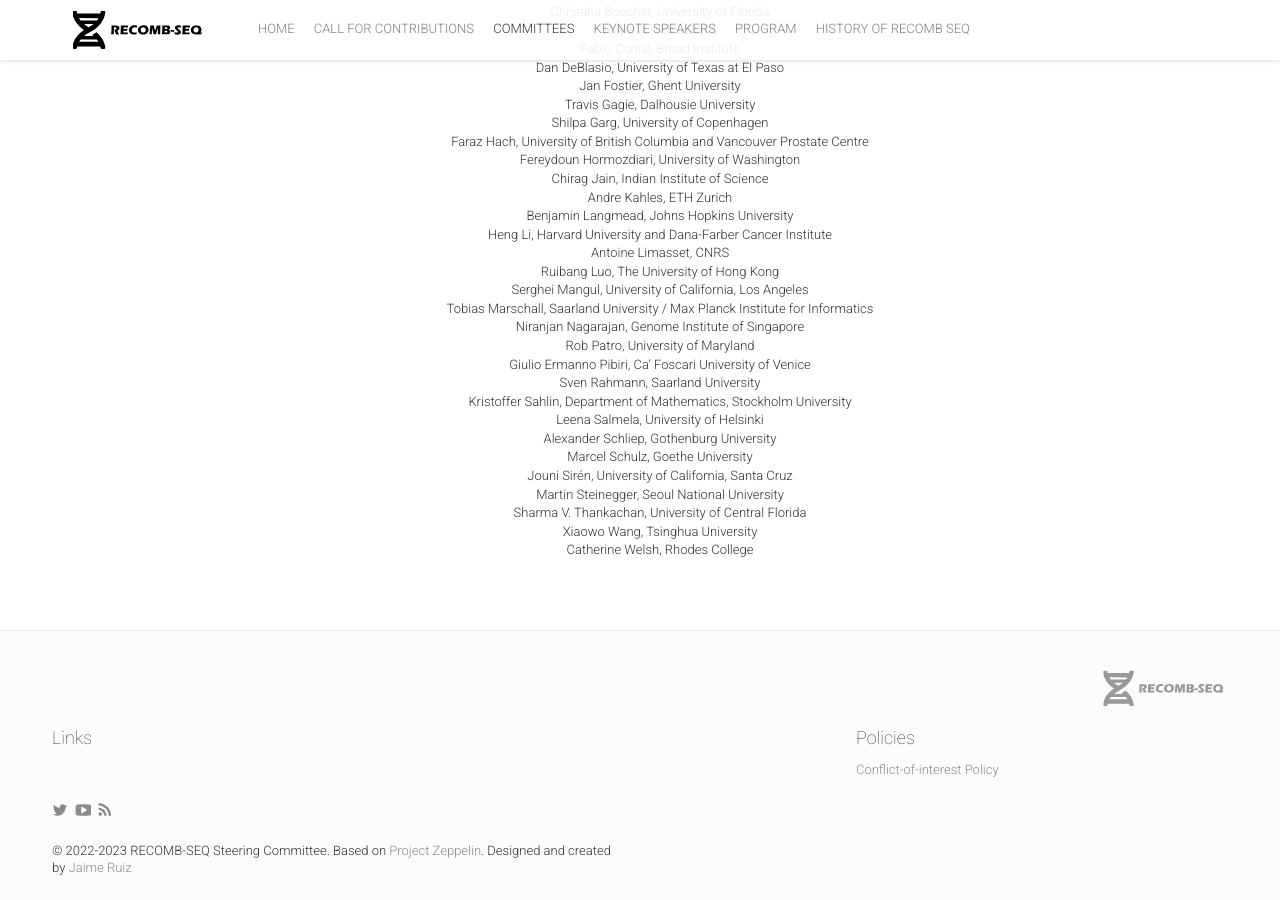
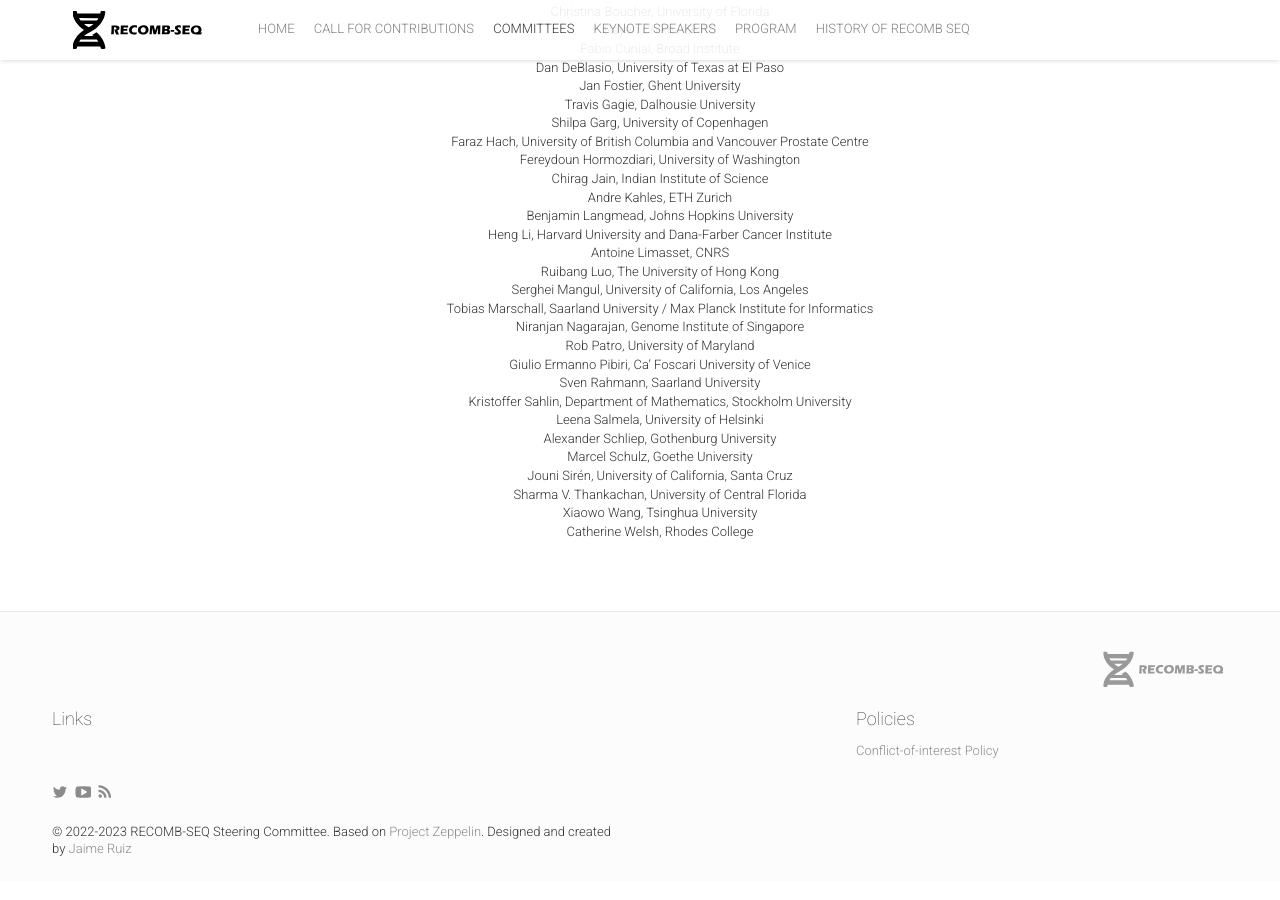
Before and after one commit to recomb-seq/recomb-seq.github.io, a Jekyll site: the page built from team.html, in a window 1280 px wide and 900 px high, scrolled down 1781 px. Built offline with Jekyll 4.4.1, drawn with Linux system fonts in a browser that asks for light colours; nearby versions of some CDN libraries; comment, search, counter and statistics services are not loaded.

Commit message:
Update pc.yml

```diff
--- a/_data/pc.yml
+++ b/_data/pc.yml
@@ -134,11 +134,6 @@
   surname: "Sirén"
   company: "University of California, Santa Cruz"
 -
-  id: pc28
-  name: "Martin"
-  surname: "Steinegger"
-  company: "Seoul National University"
--
   id: pc29
   name: "Sharma V."
   surname: "Thankachan"
```
